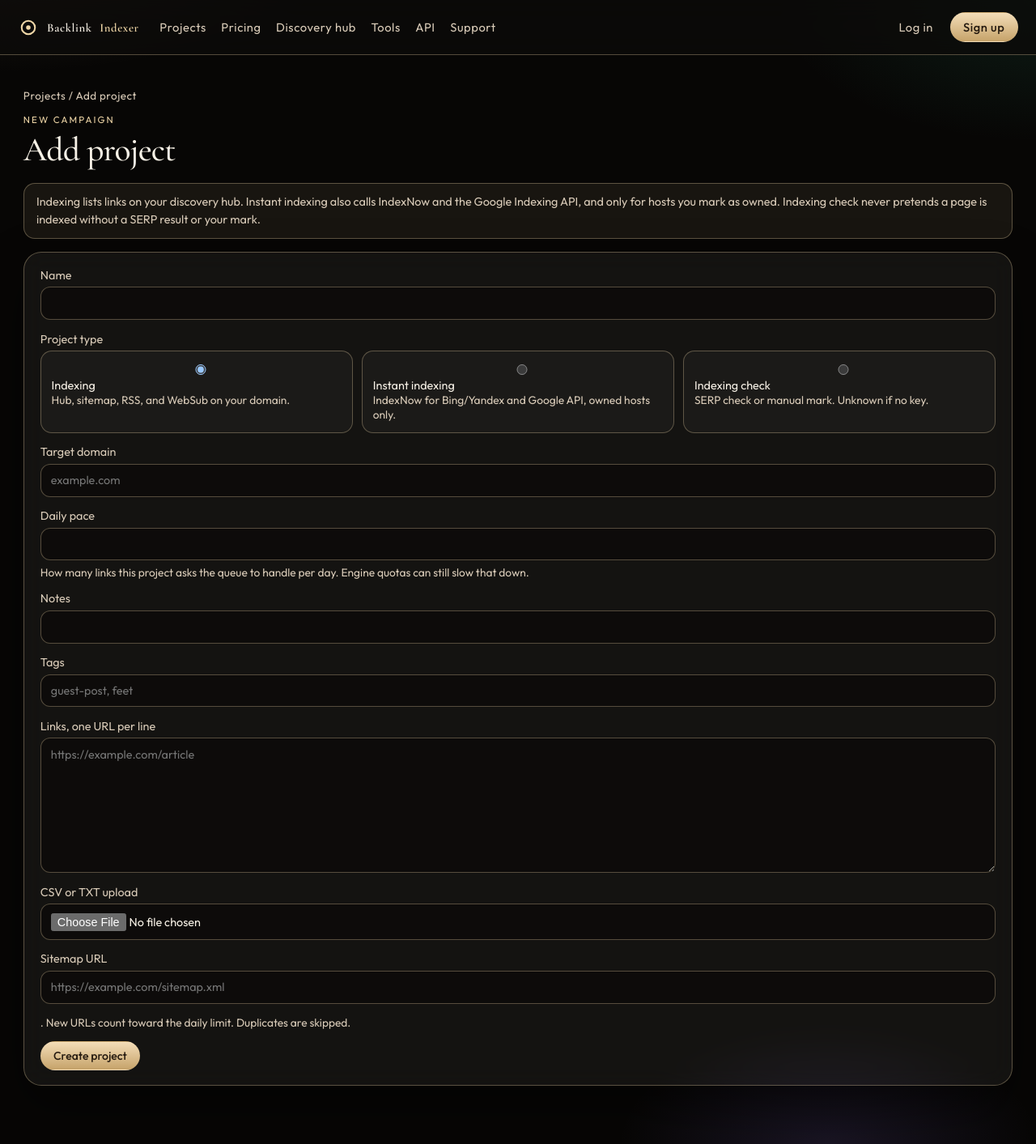
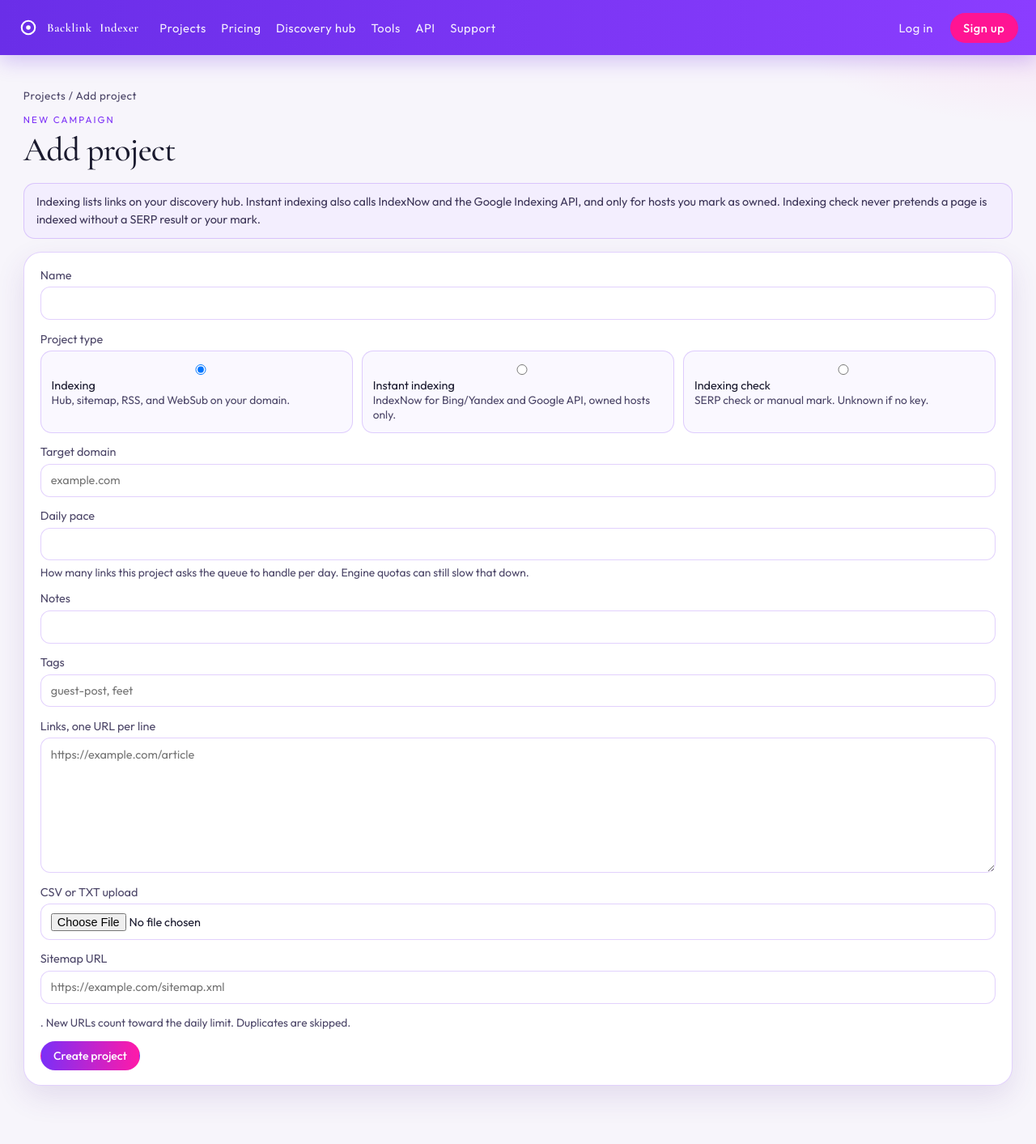
Before and after one commit to Adultplatformsreviews/backlink-indexer, a Python web app: template backlink_indexer/templates/new_project.html in a window 1280 px wide. Shown: the whole page at 81% size. Run offline with Jinja, Linux system fonts and the light colour scheme; the template is opened without the code that fills it, so the values that code supplies are empty.

Commit message:
Show every project link by default and switch to a purple-pink theme. (#9)
The project table lists all matching URLs unless the reader picks 10, 50, or 100. The app uses a light purple and pink palette, with a deep-purple dark theme.

Co-authored-by: Cursor Agent <cursoragent@cursor.com>

```diff
--- a/backlink_indexer/static/app.js
+++ b/backlink_indexer/static/app.js
@@ -1,9 +1,10 @@
 const themeToggle = document.getElementById("themeToggle");
 if (themeToggle) {
   const saved = localStorage.getItem("bi-theme");
-  if (saved) document.documentElement.dataset.theme = saved;
+  if (saved === "dark" || saved === "light") document.documentElement.dataset.theme = saved;
   themeToggle.addEventListener("click", () => {
-    const next = document.documentElement.dataset.theme === "light" ? "dark" : "light";
+    const current = document.documentElement.dataset.theme || "light";
+    const next = current === "dark" ? "light" : "dark";
     document.documentElement.dataset.theme = next;
     localStorage.setItem("bi-theme", next);
   });
--- a/backlink_indexer/static/style.css
+++ b/backlink_indexer/static/style.css
@@ -1,20 +1,30 @@
 :root {
-  --ink: #f7f1e6;
-  --muted: #d9cbb8;
-  --gold: #f0d7a8;
-  --gold-deep: #c6a36a;
-  --emerald: #3dbe8c;
-  --royal: #9b7dff;
-  --line: rgba(240, 215, 168, .32);
-  --bg: #070605;
-  --bg-2: #12100e;
-  --card: rgba(255, 246, 230, .055);
-  --red: #f0d7a8;
-  --green: #d7ecc8;
-  --shadow: 0 24px 60px rgba(0, 0, 0, .45);
+  --ink: #1a1a2e;
+  --muted: #4c4668;
+  --gold: #7b2ff7;
+  --gold-deep: #6a2ee8;
+  --emerald: #ff1aa8;
+  --royal: #8b3dff;
+  --line: rgba(123, 47, 247, .22);
+  --bg: #f7f5fb;
+  --bg-2: #ffffff;
+  --card: #ffffff;
+  --red: #ff1493;
+  --green: #1f7a4d;
+  --shadow: 0 14px 36px rgba(80, 40, 140, .12);
+  --input-bg: #ffffff;
+  --menu-bg: #ffffff;
+  --hero-bg: #ffffff;
+  --th-bg: #f4efff;
+  --honest-bg: #f3eefe;
+  --honest-ink: #3d3658;
+  --error-bg: #ffe6f1;
+  --error-ink: #7a1238;
+  --notice-bg: #efe6ff;
+  --notice-ink: #3b1d78;
   --sans: Outfit, "Segoe UI", sans-serif;
   --serif: "Cormorant Garamond", Georgia, serif;
-  color-scheme: dark;
+  color-scheme: light;
 }
 * { box-sizing: border-box; }
 html, body { margin: 0; min-height: 100%; }
@@ -22,9 +32,8 @@ body {
   font-family: var(--sans);
   color: var(--ink);
   background:
-    radial-gradient(900px 420px at 0% -10%, rgba(240, 215, 168, .16), transparent 55%),
-    radial-gradient(700px 380px at 100% 0%, rgba(61, 190, 140, .12), transparent 46%),
-    radial-gradient(520px 280px at 80% 100%, rgba(155, 125, 255, .12), transparent 50%),
+    radial-gradient(900px 380px at 0% -10%, rgba(123, 47, 247, .12), transparent 55%),
+    radial-gradient(700px 320px at 100% 0%, rgba(255, 26, 168, .1), transparent 48%),
     var(--bg);
 }
 a { color: inherit; text-decoration: none; }
@@ -36,42 +45,47 @@ pre { white-space: pre-wrap; color: var(--muted); }
 
 .topnav {
   height: 68px;
-  background: rgba(12, 11, 9, .78);
-  backdrop-filter: blur(16px);
-  color: var(--ink);
+  background: linear-gradient(90deg, #6a2ee8, #8b3dff);
+  color: #fff;
   display: flex; align-items: center; gap: 1.3rem;
   padding: 0 1.4rem;
   position: sticky; top: 0; z-index: 20;
-  border-bottom: 1px solid var(--line);
+  border-bottom: 0;
+  box-shadow: 0 8px 24px rgba(106, 46, 232, .25);
 }
-.topnav a { color: var(--muted); font-size: .92rem; letter-spacing: .04em; }
-.topnav a:hover, .topnav a.on { color: var(--gold); }
+.topnav a { color: rgba(255,255,255,.92); font-size: .92rem; letter-spacing: .04em; }
+.topnav a:hover, .topnav a.on { color: #fff; }
 .brand {
   display: flex; align-items: center; gap: .6rem;
-  color: var(--ink) !important;
+  color: #fff !important;
   font-family: var(--serif);
   font-size: 1.35rem;
   font-weight: 600;
   letter-spacing: .01em;
   margin-right: .3rem;
 }
-.brand b { color: var(--gold); font-weight: 600; }
-.mark { width: 26px; height: 26px; display: grid; place-items: center; color: var(--gold); }
+.brand b { color: #fff; font-weight: 600; }
+.mark { width: 26px; height: 26px; display: grid; place-items: center; color: #fff; }
 .top-links { display: flex; gap: 1.15rem; align-items: center; }
 .top-spacer { flex: 1; }
 .token-pill, .user-pill {
-  border: 1px solid var(--line);
-  background: rgba(255, 248, 236, .04);
+  border: 1px solid rgba(255,255,255,.4);
+  background: rgba(255,255,255,.14);
   border-radius: 999px;
   padding: .4rem .8rem;
-  color: var(--ink);
+  color: #fff;
   font-size: .84rem;
+}
+.topnav .btn.ghost { color: #fff; border-color: rgba(255,255,255,.55); }
+.topnav .btn.red {
+  background: #ff1493;
+  color: #fff;
+  border-color: transparent;
 }
 .app-frame { display: flex; min-height: calc(100vh - 68px); }
 .sidebar {
   width: 268px;
-  background: rgba(18, 16, 14, .72);
-  backdrop-filter: blur(18px);
+  background: #fff;
   border-right: 1px solid var(--line);
   padding: 1.3rem 1rem 2rem;
   flex-shrink: 0;
@@ -112,16 +126,14 @@ pre { white-space: pre-wrap; color: var(--muted); }
   margin: 0 0 1rem;
   line-height: 1.5;
 }
-.honest { background: rgba(228, 200, 154, .08); border: 1px solid var(--line); color: var(--muted); }
-.storage-banner, .error { background: rgba(120, 48, 36, .28); border: 1px solid rgba(232, 160, 140, .35); color: #f6d7ce; }
-.notice { background: rgba(90, 120, 80, .22); border: 1px solid rgba(190, 214, 170, .3); color: #e7f3df; }
+.honest { background: var(--honest-bg); border: 1px solid var(--line); color: var(--honest-ink); }
+.storage-banner, .error { background: var(--error-bg); border: 1px solid rgba(255, 20, 147, .35); color: var(--error-ink); }
+.notice { background: var(--notice-bg); border: 1px solid rgba(123, 47, 247, .28); color: var(--notice-ink); }
 
 .hero {
   display: grid;
   grid-template-columns: 1.3fr .8fr 1.2fr .9fr;
-  background:
-    linear-gradient(160deg, rgba(255,248,236,.07), rgba(255,248,236,.02)),
-    #16130f;
+  background: var(--hero-bg);
   color: var(--ink);
   border: 1px solid var(--line);
   border-radius: 24px;
@@ -133,14 +145,14 @@ pre { white-space: pre-wrap; color: var(--muted); }
 .hero .v { font-family: var(--serif); font-size: 2.1rem; font-weight: 500; margin-top: .2rem; }
 .hero .v span { font-family: var(--sans); font-size: .95rem; color: var(--muted); }
 .hero .s, .hero .s a, .hero .good { color: var(--gold); font-size: .86rem; }
-.meter { height: 3px; background: rgba(255,255,255,.08); border-radius: 99px; margin-top: .7rem; }
-.meter i { display: block; height: 100%; background: linear-gradient(90deg, #8d7044, var(--gold)); border-radius: 99px; }
+.meter { height: 3px; background: rgba(123, 47, 247, .15); border-radius: 99px; margin-top: .7rem; }
+.meter i { display: block; height: 100%; background: linear-gradient(90deg, #7b2ff7, #ff1aa8); border-radius: 99px; }
 
 .btn, button.btn {
   display: inline-flex; align-items: center; justify-content: center; gap: .35rem;
   border-radius: 999px;
   border: 1px solid var(--line);
-  background: rgba(255,248,236,.04);
+  background: #fff;
   color: var(--ink);
   padding: .5rem .95rem;
   font-weight: 500;
@@ -149,15 +161,15 @@ pre { white-space: pre-wrap; color: var(--muted); }
 }
 .btn:hover, button.btn:hover { border-color: var(--gold); transform: translateY(-1px); }
 .btn.red, button.btn.red, .btn.white {
-  background: linear-gradient(180deg, #f3ddb8, #c6a36a);
-  color: #24190f;
+  background: linear-gradient(90deg, #7b2ff7, #ff1aa8);
+  color: #fff;
   border-color: transparent;
 }
 .btn.ghost { background: transparent; color: var(--ink); }
 
 .tabs { display: flex; gap: .5rem; align-items: center; flex-wrap: wrap; margin: .2rem 0 1.1rem; }
 .tab {
-  background: rgba(255,248,236,.03);
+  background: #fff;
   border: 1px solid var(--line);
   border-radius: 999px;
   padding: .45rem .8rem;
@@ -165,14 +177,14 @@ pre { white-space: pre-wrap; color: var(--muted); }
   color: var(--muted);
   transition: color .2s ease, border-color .2s ease, background .2s ease;
 }
-.tab:hover, .tab.on { color: var(--ink); border-color: var(--gold); background: rgba(228,200,154,.08); }
+.tab:hover, .tab.on { color: var(--ink); border-color: var(--gold); background: rgba(123, 47, 247, .1); }
 .tab i { font-style: normal; color: var(--gold); margin-left: .25rem; }
 .search { margin-left: auto; }
 .search input, .field input, .field textarea, .field select, .chip input, select {
   border: 1px solid var(--line);
   border-radius: 12px;
   padding: .65rem .75rem;
-  background: rgba(8, 7, 6, .55);
+  background: var(--input-bg);
   color: var(--ink);
   width: 100%;
 }
@@ -241,18 +253,18 @@ details.menu a, details.menu button {
   display: block; width: 100%; text-align: left; background: none; border: 0;
   padding: .5rem .6rem; border-radius: 8px; color: var(--ink);
 }
-details.menu a:hover, details.menu button:hover { background: rgba(228,200,154,.1); }
+details.menu a:hover, details.menu button:hover { background: rgba(123, 47, 247, .1); }
 
 .detail-head { display: flex; justify-content: space-between; gap: 1rem; align-items: center; }
 .table-wrap { overflow: auto; }
 table { width: 100%; border-collapse: collapse; font-size: .86rem; }
-th, td { padding: .7rem .75rem; border-bottom: 1px solid rgba(228,200,154,.14); text-align: left; vertical-align: top; }
-th { color: var(--gold); font-weight: 500; letter-spacing: .06em; font-size: .75rem; text-transform: uppercase; background: rgba(0,0,0,.2); }
+th, td { padding: .7rem .75rem; border-bottom: 1px solid rgba(123, 47, 247, .12); text-align: left; vertical-align: top; }
+th { color: var(--gold); font-weight: 500; letter-spacing: .06em; font-size: .75rem; text-transform: uppercase; background: var(--th-bg); }
 td.url { max-width: 360px; word-break: break-all; }
 .pager { display: flex; gap: .7rem; align-items: center; margin-top: .8rem; color: var(--muted); font-size: .86rem; flex-wrap: wrap; }
 .pager a.on { color: var(--gold); }
 .types { display: grid; grid-template-columns: repeat(3, 1fr); gap: .7rem; }
-.type { border: 1px solid var(--line); border-radius: 14px; padding: .8rem; color: var(--ink); background: rgba(255,248,236,.03); }
+.type { border: 1px solid var(--line); border-radius: 14px; padding: .8rem; color: var(--ink); background: #faf8ff; }
 .auth-card, .hero-public { max-width: 760px; margin: 2.5rem auto; }
 .hero-public h1 { font-size: 3.4rem; line-height: .95; margin-bottom: .6rem; }
 .grid { display: grid; grid-template-columns: 1fr 1fr; gap: 1rem; }
```
Also changed, not shown: other parts of backlink_indexer/static/style.css (+64 -42 lines), backlink_indexer/activity.py (+4 -4 lines), backlink_indexer/main.py (+2 -13 lines), backlink_indexer/projects.py (+29 -6 lines), backlink_indexer/templates/hub.html (+10 -10 lines), backlink_indexer/templates/project_detail.html (+4 -3 lines), tests/test_app.py (+10 -3 lines).
